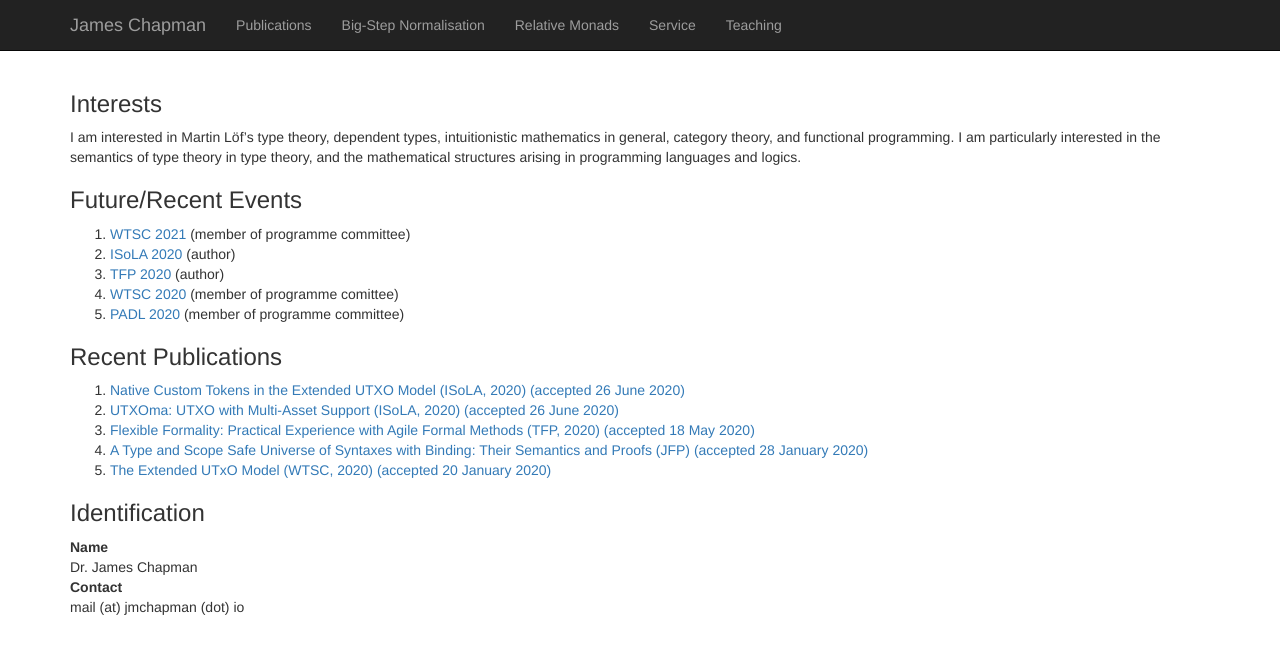
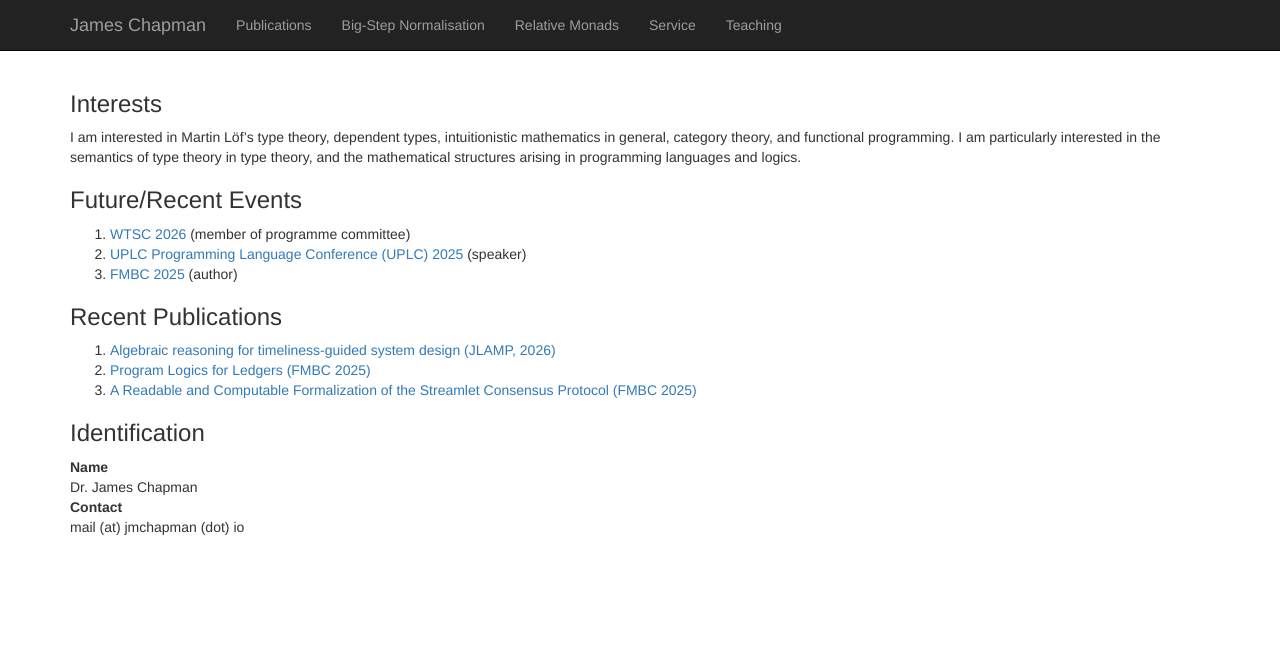
Before and after one commit to jmchapman/jmchapman.github.io, a Jekyll site: the page built from index.html, in a window 1280 px wide. Shown: the top 654 px of the page. Built offline with Jekyll 4.4.1, drawn with Linux system fonts in a browser that asks for light colours; nearby versions of some CDN libraries.

Commit message:
Update index.html
updated recent

```diff
--- a/index.html
+++ b/index.html
@@ -15,24 +15,18 @@ title: James Chapman
   <article>
     <h3>Future/Recent Events</h3>
     <ol>
-      <li><a href="https://fc21.ifca.ai/wtsc/">WTSC 2021</a> (member of programme committee)</li>
-      <li><a href="http://isola-conference.org/isola2020/">ISoLA 2020</a> (author)</li>
-      <li><a href="http://www.cse.chalmers.se/~rjmh/tfp/">TFP 2020</a> (author)</li>
-      <li><a href="https://fc20.ifca.ai/wtsc/">WTSC 2020</a> (member of programme comittee)</li>
-      <li><a href="https://popl20.sigplan.org/home/PADL-2020">PADL 2020</a> (member of programme committee)</li>
+      <li><a href="https://fc26.ifca.ai/wtsc/">WTSC 2026</a> (member of programme committee)</li>
+	  <li><a href="">UPLC Programming Language Conference (UPLC) 2025</a> (speaker)</li>
+      <li><a href="">FMBC 2025</a> (author)</li>
     </ol>
   </article>
   <article>
     <h3>Recent Publications</h3>
     <ol>
-      <li><a href="Publications.html#native">Native Custom Tokens in the Extended UTXO Model (ISoLA, 2020) (accepted 26 June 2020)</a></li>
-      <li><a href="Publications.html#utxoma">UTXOma: UTXO with Multi-Asset Support (ISoLA, 2020) (accepted 26 June 2020)</a></li>
-      <li><a href="Publications.html#ff">Flexible Formality: Practical Experience with Agile Formal Methods (TFP, 2020) (accepted 18 May 2020)</a></li>
-      <li><a href="Publications.html#AACMM">
-	      A Type and Scope Safe Universe of Syntaxes with Binding: Their Semantics and Proofs (JFP) (accepted 28 January 2020)</a></li>
-      <li><a href="Publications.html#eutxo">
-	      The Extended UTxO Model (WTSC, 2020) (accepted 20 January 2020)</a></li>
-    </ol>
+      <li><a href="Publications.html#timeliness">Algebraic reasoning for timeliness-guided system design (JLAMP, 2026)</a></li>
+      <li><a href="Publications.html#logics">Program Logics for Ledgers (FMBC 2025)</a></li>
+      <li><a href="Publications.html#logics">A Readable and Computable Formalization of the Streamlet Consensus Protocol (FMBC 2025)</a></li>
+</ol>
   </article>
   <article>
     <h3>Identification</h3>
```
